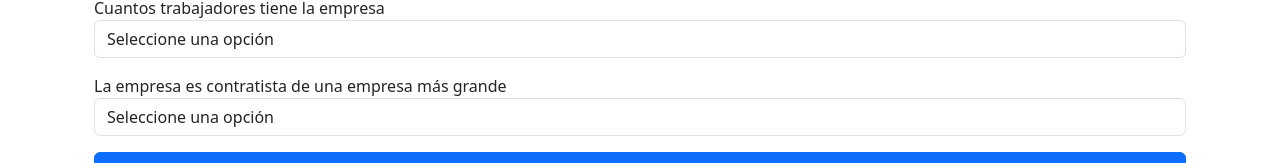
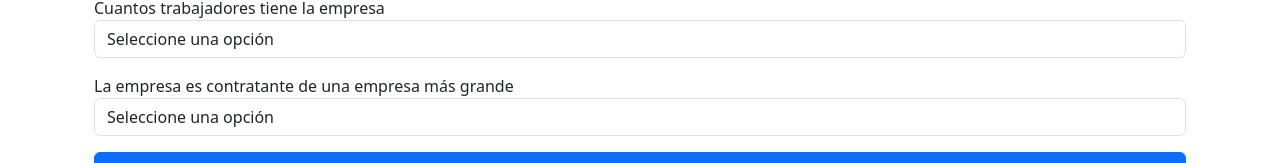
Before and after one commit to wjorellano/abogados, a Next.js app: page /empleado-accidentes in a window 1280 px wide. Shown: the part 1273-1436 px from the top of the page. Built offline with nearby package versions, Linux system fonts and the light colour scheme.

Commit message:
update text contratista to contratante

```diff
--- a/src/app/empleado-accidentes/page.js
+++ b/src/app/empleado-accidentes/page.js
@@ -326,7 +326,7 @@ const EmpleadoAccidente = () => {
         </div>
 
         <div className="form-group mb-3">
-          <label>La empresa es contratista de una empresa más grande</label>
+          <label>La empresa es contratante de una empresa más grande</label>
           <select
             className="form-control"
             name="contratista"
@@ -345,7 +345,7 @@ const EmpleadoAccidente = () => {
         {formData.contratista === "si" && (
           <div className="mb-3">
             <label className="form-label">
-              Nombre de la empresa contratista
+              Nombre de la empresa contratante
             </label>
             <input
               type="text"
--- a/src/app/empleado-laboral/page.js
+++ b/src/app/empleado-laboral/page.js
@@ -475,7 +475,7 @@ const EmpleadoLaboral = () => {
           <div className="mb-3 col-12 col-md-6">
             <div className="form-group mb-3">
               <label className="form-label">
-                ¿La empresa es contratista de una empresa más grande?
+                ¿La empresa es contratante de una empresa más grande?
               </label>
               <div>
                 <div className="form-check form-check-inline">
@@ -511,7 +511,7 @@ const EmpleadoLaboral = () => {
             <div className="mb-3 col-12 col-md-6">
               <div className="form-group mb-3">
                 <label className="form-label">
-                  Nombre de la empresa contratista
+                  Nombre de la empresa contratante
                 </label>
                 <input
                   type="text"
```
